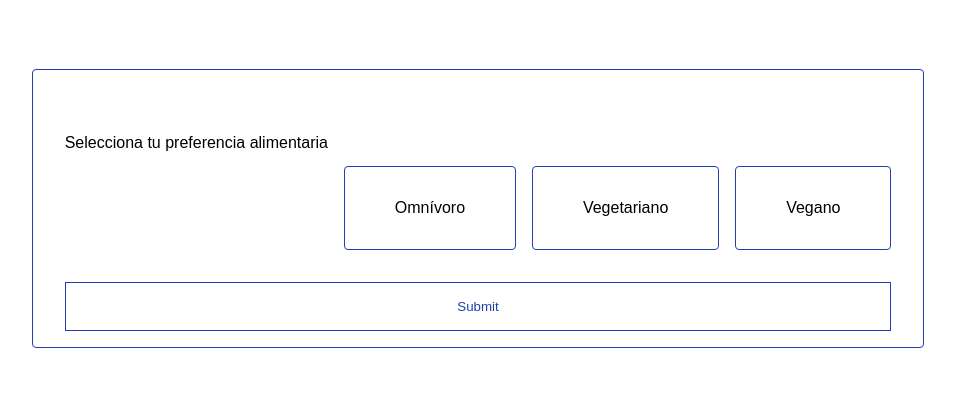
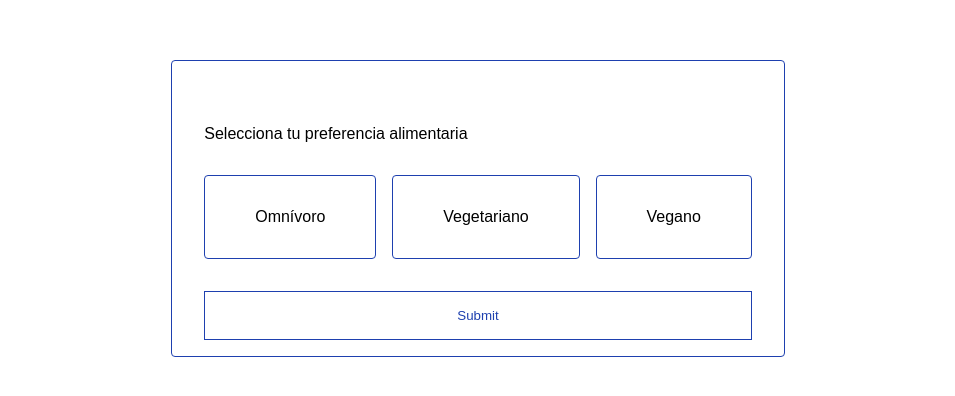
Before and after one commit to Bluubi/learn.react.formularios, a React (Vite) app: page / in a window 1280 px wide. Shown: the part 192-588 px from the top of the page, without its empty margins (162-1117 px from the left). Built offline with nearby package versions, Linux system fonts and the light colour scheme.

Commit message:
fix styles

```diff
--- a/src/forms/steps/food/index.module.css
+++ b/src/forms/steps/food/index.module.css
@@ -1,6 +1,11 @@
+.wrapper {
+    display: flex;
+    width: 100%;
+    flex-direction: column;
+}
+
 .foodFormWrapper {
     display: flex;
-    width: 100%;
     flex-wrap: wrap;
     gap: 1rem;
 }
--- a/src/forms/steps/food/index.tsx
+++ b/src/forms/steps/food/index.tsx
@@ -20,8 +20,9 @@ export const FoodForm = () => {
         }
     }
 
-    return (<div className={styles.foodFormWrapper}>
+    return (<div className={styles.wrapper}>
         <p> Selecciona tu preferencia alimentaria </p>
+        <div className={styles.foodFormWrapper}>
             <input hidden={true} type={"radio"} value={'food.omnivoro'} {...register('choice')} />
             <p className={styles.foodCard} data-testid={'omnivoro'}
                onClick={(event) => handleClickOnFood(event)} aria-label={'button'}> Omnívoro </p>
@@ -31,5 +32,6 @@ export const FoodForm = () => {
             <input hidden={true} type={"radio"} value={'food.vegano'} {...register('choice')} />
             <p className={styles.foodCard} data-testid={'vegano'}
                onClick={(event) => handleClickOnFood(event)} aria-label={'button'} > Vegano </p>
+        </div>
     </div>)
 }
```
